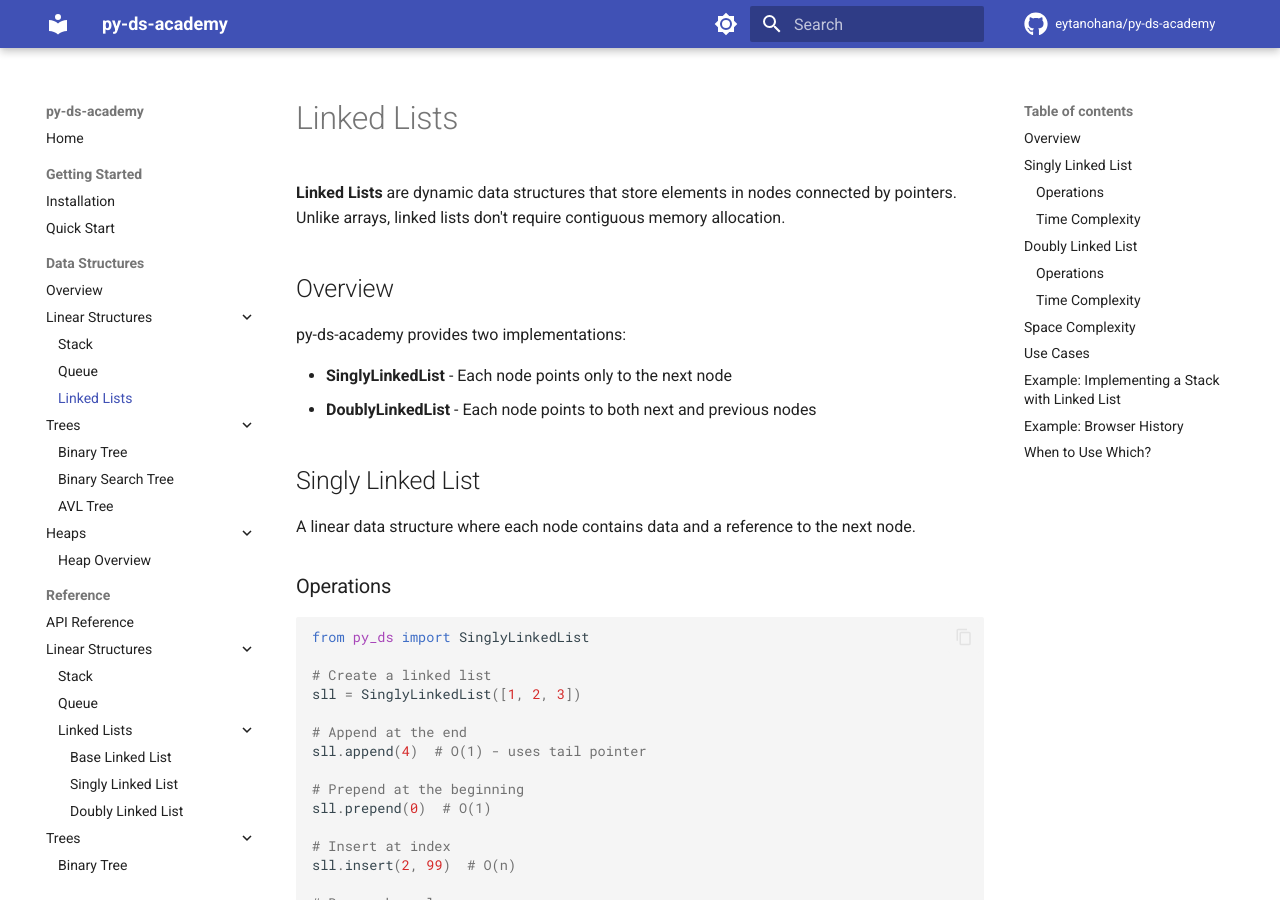
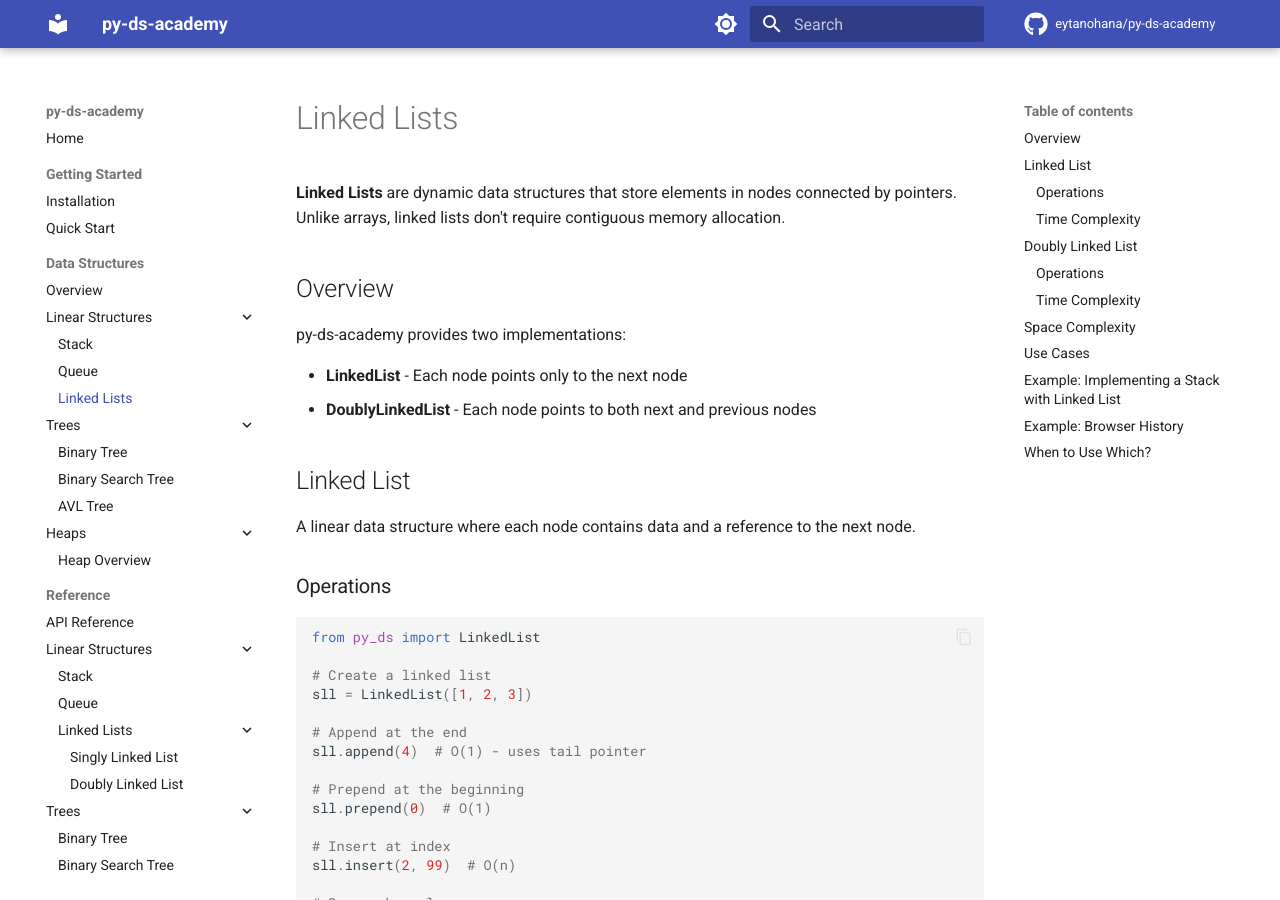
Before and after one commit to eytanohana/py-ds-academy, an MkDocs documentation site: the page built from docs/structures/linked-lists.md, in a window 1280 px wide and 900 px high. Built offline with MkDocs 1.6.1 and Material for MkDocs 9.7.7, drawn with Linux system fonts in a browser that asks for light colours; comment, search, counter and statistics services are not loaded; the version menu is left out; some of the changed text lies outside the part shown.

Commit message:
update docs

````diff
--- a/docs/reference/singly-linked-list.md
+++ b/docs/reference/singly-linked-list.md
@@ -1,3 +1,3 @@
-# Singly Linked List
+# Linked List
 
-::: py_ds.datastructures.linked_lists.singly_linked.SinglyLinkedList
+::: py_ds.datastructures.linked_lists.singly_linked.LinkedList
--- a/docs/structures/linked-lists.md
+++ b/docs/structures/linked-lists.md
@@ -6,20 +6,20 @@
 
 py-ds-academy provides two implementations:
 
-- **SinglyLinkedList** - Each node points only to the next node
+- **LinkedList** - Each node points only to the next node
 - **DoublyLinkedList** - Each node points to both next and previous nodes
 
-## Singly Linked List
+## Linked List
 
 A linear data structure where each node contains data and a reference to the next node.
 
 ### Operations
 
 ```python
-from py_ds import SinglyLinkedList
+from py_ds import LinkedList
 
 # Create a linked list
-sll = SinglyLinkedList([1, 2, 3])
+sll = LinkedList([1, 2, 3])
 
 # Append at the end
 sll.append(4)  # O(1) - uses tail pointer
@@ -148,7 +148,7 @@ O(n) where n is the number of elements. DoublyLinkedList uses slightly more memo
 ```python
 class LinkedListStack:
     def __init__(self):
-        self._list = SinglyLinkedList()
+        self._list = LinkedList()
 
     def push(self, item):
         self._list.prepend(item)
@@ -196,7 +196,7 @@ class BrowserHistory:
 
 ## When to Use Which?
 
-**Use SinglyLinkedList when:**
+**Use LinkedList when:**
 
 - You only need forward traversal
 - Memory is a concern
--- a/mkdocs.yml
+++ b/mkdocs.yml
@@ -111,7 +111,6 @@ nav:
           - Stack: reference/stack.md
           - Queue: reference/queue.md
           - Linked Lists:
-            - Base Linked List: reference/linked-list-base.md
             - Singly Linked List: reference/singly-linked-list.md
             - Doubly Linked List: reference/doubly-linked-list.md
       - Trees:
````
Also changed, not shown: docs/getting-started/quickstart.md (+3 -3 lines), docs/index.md (+1 -1 lines), docs/reference/linked-list-base.md (deleted, +0 -3 lines), docs/structures.md (+3 -3 lines).
